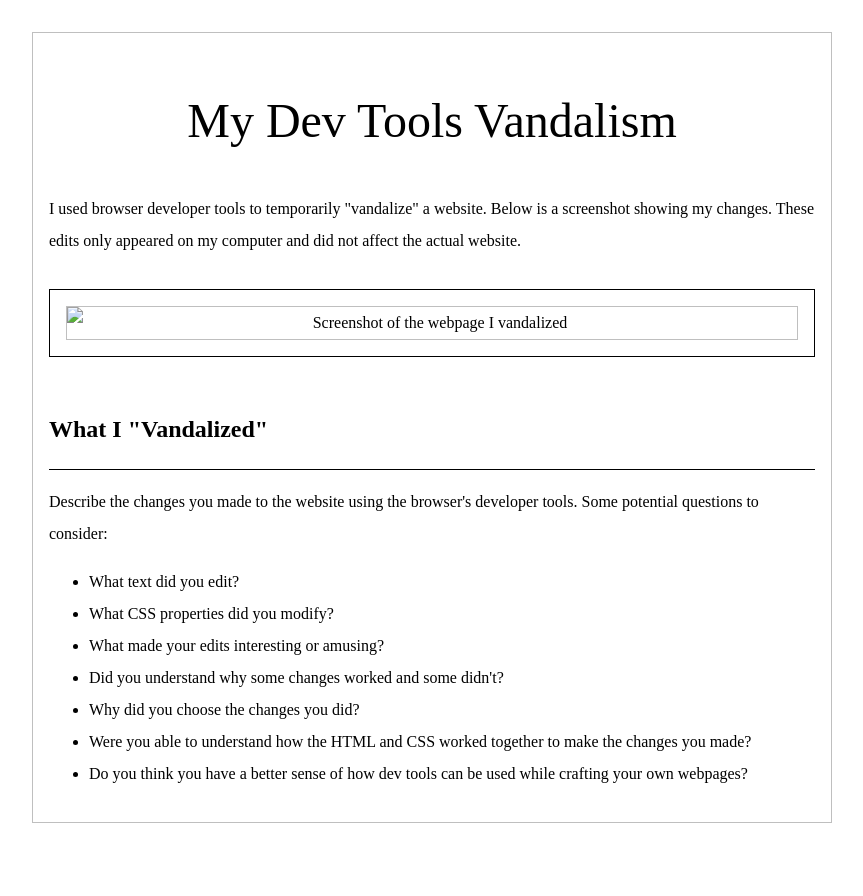
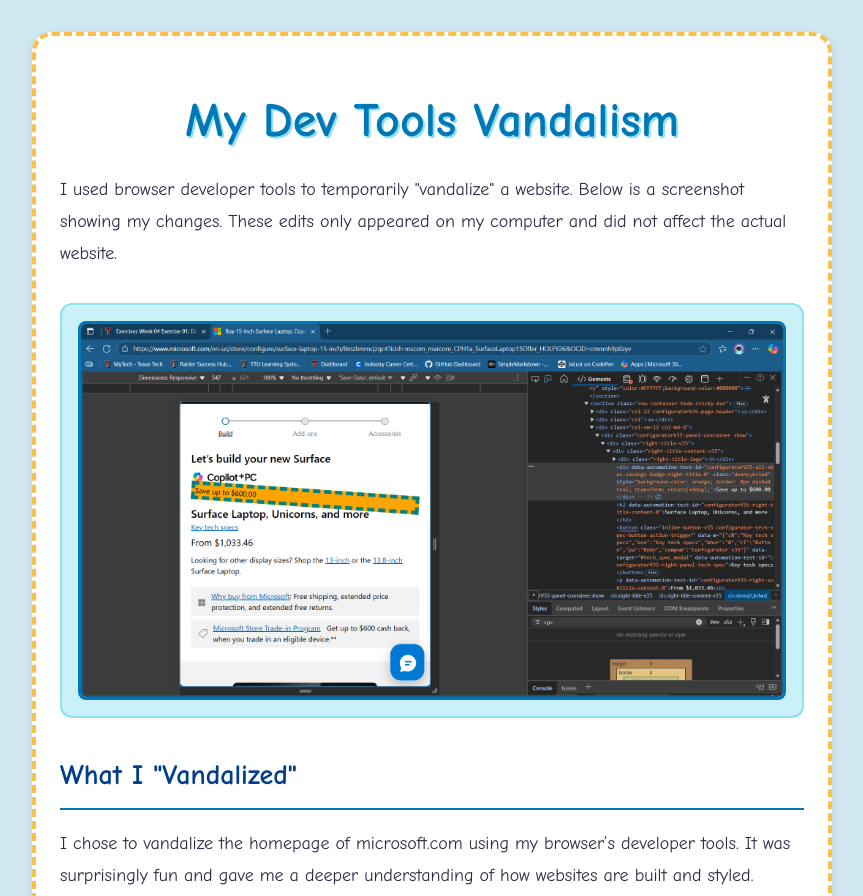
Before and after one commit to JaLuJr/Jarian-Course-Portfolio, a plain HTML site: page week-04-exercise-01/index.html in a window 1280 px wide. Shown: the top 896 px of the page, without its empty margins (208-1071 px from the left). Before the commit the page ends 855 px from the top, so only its background shows below. Drawn offline with Linux system fonts and the light colour scheme.

Commit message:
Add styling to Dev Tools Vandalism page

```diff
--- a/week-04-exercise-01/index.html
+++ b/week-04-exercise-01/index.html
@@ -23,20 +23,25 @@
                 Example: If your screenshot is named "apple-dot-com-but-with-papyrus-font.png", change the line to:
                 src="./apple-dot-com-but-with-papyrus-font.png"
             -->
-            <img src="./your-screenshot-name-goes-here.png" alt="Screenshot of the webpage I vandalized" />
+                <img src="devtools-vandalism-screenshot.png" alt="Screenshot of my Dev Tools edits">
         </div>
         <h2>What I "Vandalized"</h2>
         <p>
-            Describe the changes you made to the website using the browser's developer tools. Some potential questions
-            to consider:
+            I chose to vandalize the homepage of microsoft.com using my browser’s developer tools. It was surprisingly fun and gave me a deeper understanding of how websites are built and styled.
         <ul>
-            <li>What text did you edit?</li>
-            <li>What CSS properties did you modify?</li>
-            <li>What made your edits interesting or amusing?</li>
-            <li>Did you understand why some changes worked and some didn't?</li>
-            <li>Why did you choose the changes you did?</li>
-            <li>Were you able to understand how the HTML and CSS worked together to make the changes you made?</li>
-            <li>Do you think you have a better sense of how dev tools can be used while crafting your own webpages?</li>
+            <li>I found a promotional banner that originally said something like “Save up to $600.00” and changed it to something more playful: “Surface Laptop, Unicorns, and more” It instantly gave the page a whimsical twist and made me laugh.</li>
+            <li>I used the Styles panel to change:
+
+background-color to orange
+
+border to 8px dashed teal
+
+transform to rotate(+4deg) These changes made the banner look like it was tilted and taped onto the page with crayon scribbles. I also experimented with font size and color to exaggerate the headline.</li>
+            <li>The contrast between Microsoft’s sleek, professional design and my goofy edits made it hilarious. It felt like sneaking a doodle into a corporate brochure.</li>
+            <li>Yes! I learned that some elements are nested inside others, so changing one part didn’t always affect the whole section. I had to inspect the right <div> and sometimes manually add new styles to override existing ones.</li>
+            <li>I wanted to exaggerate the seriousness of a corporate site with something lighthearted and absurd. The orange background and teal dashed border felt like a child’s drawing, which made the “Save $600” message feel like a lemonade stand deal.</li>
+            <li>Definitely. I saw how HTML gives structure (like the <div> holding the banner) and CSS controls the appearance. Editing both helped me see how small tweaks can dramatically change a page’s vibe.</li>
+            <li>Absolutely. Dev Tools feel like a live playground where I can test ideas instantly. I now feel more confident inspecting elements, trying out styles, and understanding how websites respond to changes.</li>
         </ul>
         </p>
     </main>
--- a/week-04-exercise-01/style.css
+++ b/week-04-exercise-01/style.css
@@ -6,49 +6,60 @@ html,
 body {
   min-height: 100vh;
   margin: 0;
+  background-color: #d0e8f2; /* soft sky blue */
 }
 
 body {
-    font-family: "Times New Roman", serif;
-    line-height: 2;
+  font-family: "Comic Sans MS", "Segoe UI", sans-serif;
+  line-height: 1.8;
   display: flex;
   justify-content: center;
   align-items: flex-start;
   padding: 32px 0;
+  color: #2b2d42; /* deep blue-gray for contrast */
 }
 
 main {
   max-width: 800px;
   width: 90%;
-    padding: 16px;
-    border: 1px solid rgba(0, 0, 0, 0.25);
+  padding: 24px;
+  border: 4px dashed #fcbf49; /* playful yellow border */
+  background-color: #ffffff;
+  border-radius: 20px;
+  box-shadow: 0 4px 12px rgba(0, 0, 0, 0.1);
 }
 
 h1 {
-    font-weight: normal;
+  font-weight: bold;
   font-size: 48px;
-    line-height: 1em;
-    margin-top: 48px;
-    margin-bottom: 48px;
+  line-height: 1.2;
+  margin-top: 32px;
+  margin-bottom: 24px;
   text-align: center;
+  color: #0077b6; /* Bluey blue */
+  text-shadow: 2px 2px #90e0ef;
 }
 
 h2 {
-    font-size: 24px;
-    margin-top: 48px;
+  font-size: 28px;
+  margin-top: 32px;
   margin-bottom: 16px;
-    border-bottom: 1px solid rgba(0, 0, 0, 1);
-    padding-bottom: 16px;
+  border-bottom: 2px solid #0077b6;
+  padding-bottom: 8px;
+  color: #023e8a;
 }
 
 p {
   margin-bottom: 16px;
+  font-size: 18px;
 }
 
 .screenshot-container {
   margin: 32px 0;
   padding: 16px;
-    border: 1px solid rgba(0, 0, 0, 1);
+  border: 2px solid #90e0ef;
+  background-color: #caf0f8;
+  border-radius: 12px;
   text-align: center;
 }
 
@@ -57,5 +68,6 @@ p {
   height: auto;
   display: block;
   margin: 0 auto;
-    border: 1px solid rgba(0, 0, 0, 0.25);
+  border: 3px solid #0077b6;
+  border-radius: 8px;
 }
```
Also changed, not shown: week-04-exercise-01/devtools-vandalism-screenshot.png (renamed from week-04-exercise-01/devtools-vandalism-screenshot.png.png). Lines whose indentation alone changed are shown as unchanged.
